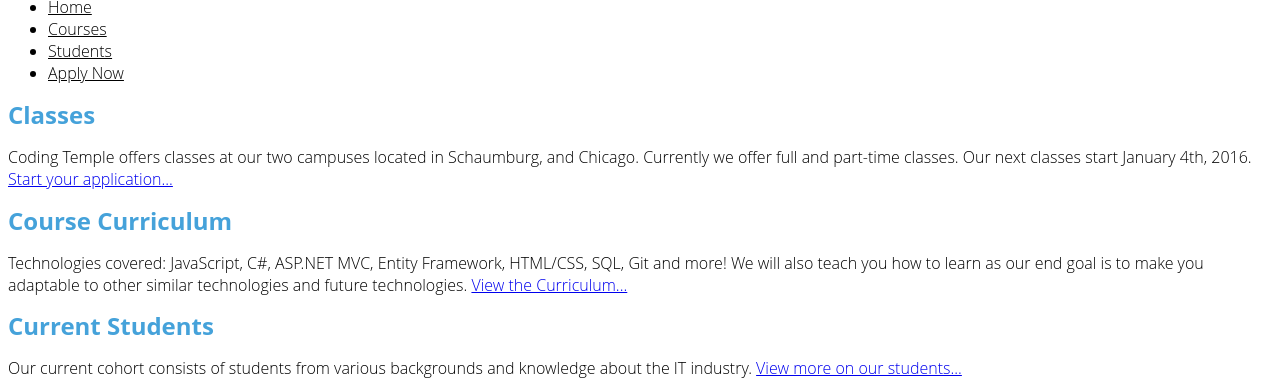
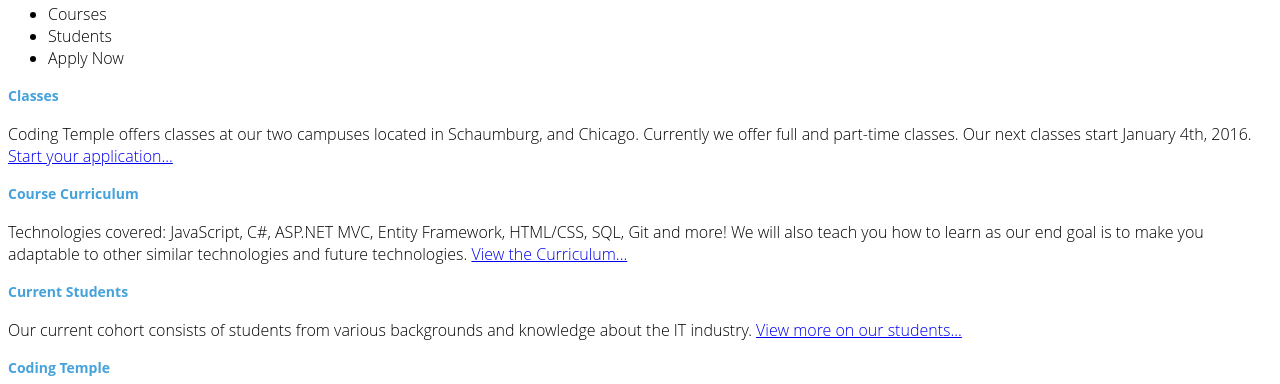
Before and after one commit to mzjay77/CodingTemple.HTML, a plain HTML site: page index.html in a window 1280 px wide. Shown: the part 69-453 px from the top of the page. Drawn offline with Linux system fonts and the light colour scheme.

Commit message:
correction to css

```diff
--- a/index.html
+++ b/index.html
@@ -8,7 +8,7 @@
     </head>
         <body>
             <header class="container">
-                    <h1>Coding Temple</h1>
+                    <h2>Coding Temple</h2>
                         <nav>
                             <ul>
                                 <li><a class="main a" href="index.html">Home</a></li>
@@ -37,7 +37,7 @@
                     </article>
                 </section>
                 <footer class="container">
-                    <h1>Coding Temple</h1>
+                    <h2>Coding Temple</h2>
                             <nav>
                                 <ul>
                                     <li><a href="index.html">Home</a></li>
--- a/style.css
+++ b/style.css
@@ -6,7 +6,7 @@
     font-weight: 300;
     font-size: 16px;
     line-height: 22px;
-    font-family: "Open Sans", "Helvetica Neue", "Helvetica", "Arial", "sans-sarif";
+    font-family: "Open Sans", "Helvetica Neue", "Helvetica", "Arial", sans-serif;
 }
 
 header a:hover {
@@ -16,9 +16,14 @@
 h1, h2, h3, h4 {
     color:#45a2da;
 }
-
+h2, h3, h4 {
+    font-size: 14px;
+    font-weight: 400
+    tex-transform: uppercase
+}
 header a {
     color: black;
+    text-decoration: none;
 }
 container {
     width: 960px;
```
